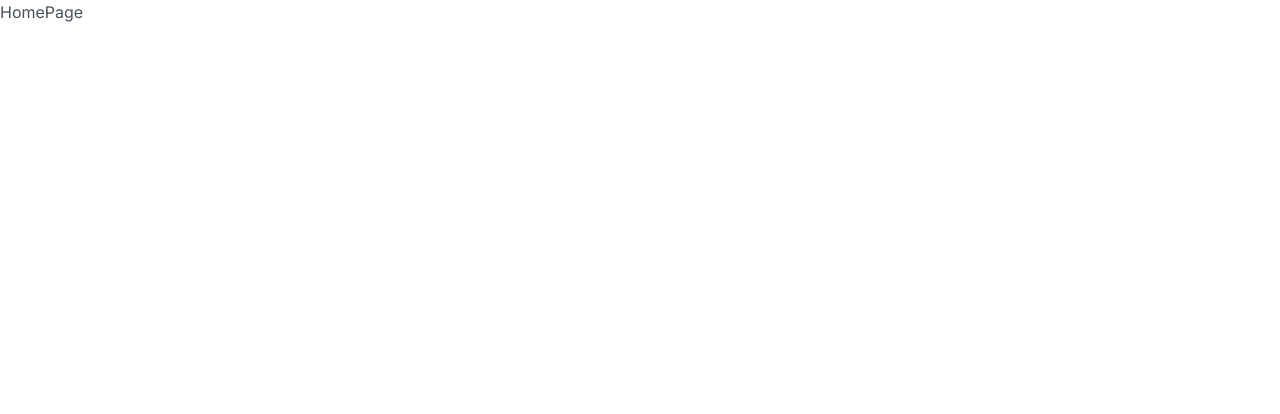
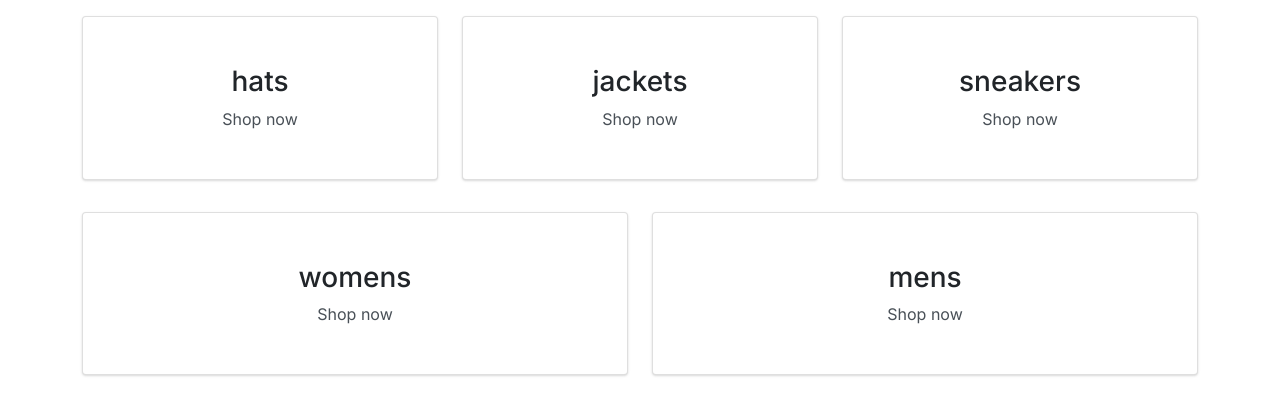
Before and after one commit to ashez2000/crwn, a React (Vite) app: page / in a window 1280 px wide. Shown: the top 414 px of the page. Built offline with nearby package versions, Linux system fonts and the light colour scheme.

Commit message:
add category and directory components

```diff
--- a/src/App.jsx
+++ b/src/App.jsx
@@ -1,7 +1,7 @@
 import { Fragment } from 'react'
 import { Routes, Route } from 'react-router-dom'
 
-import HomePage from './pages/HomePage'
+import HomePage from './pages/home.page'
 
 const App = () => {
   return (
--- /dev/null
+++ b/src/components/category-item/category-item.component.jsx
@@ -0,0 +1,10 @@
+const CategoryItem = ({ category }) => {
+  return (
+    <div className="card w-100 d-flex flex-column justify-content-center align-items-center my-3 p-5">
+      <h3>{category.title}</h3>
+      <span>Shop now</span>
+    </div>
+  )
+}
+
+export default CategoryItem
--- /dev/null
+++ b/src/components/directory/directory.component.jsx
@@ -0,0 +1,30 @@
+import CategoryItem from '../category-item/category-item.component'
+import categories from '../../data/categories'
+
+const Directory = () => {
+  return (
+    <section>
+      <div className="row">
+        <div className="col-4">
+          <CategoryItem category={categories[0]} />
+        </div>
+        <div className="col-4">
+          <CategoryItem category={categories[1]} />
+        </div>
+        <div className="col-4">
+          <CategoryItem category={categories[2]} />
+        </div>
+      </div>
+      <div className="row">
+        <div className="col-6">
+          <CategoryItem category={categories[3]} />
+        </div>
+        <div className="col-6">
+          <CategoryItem category={categories[4]} />
+        </div>
+      </div>
+    </section>
+  )
+}
+
+export default Directory
--- /dev/null
+++ b/src/data/categories.json
@@ -0,0 +1,27 @@
+[
+  {
+    "id": 1,
+    "title": "hats",
+    "imageUrl": "https://i.ibb.co/cvpntL1/hats.png"
+  },
+  {
+    "id": 2,
+    "title": "jackets",
+    "imageUrl": "https://i.ibb.co/px2tCc3/jackets.png"
+  },
+  {
+    "id": 3,
+    "title": "sneakers",
+    "imageUrl": "https://i.ibb.co/0jqHpnp/sneakers.png"
+  },
+  {
+    "id": 4,
+    "title": "womens",
+    "imageUrl": "https://i.ibb.co/GCCdy8t/womens.png"
+  },
+  {
+    "id": 5,
+    "title": "mens",
+    "imageUrl": "https://i.ibb.co/R70vBrQ/men.png"
+  }
+]
--- a/src/pages/HomePage.jsx
+++ /dev/null
@@ -1,5 +0,0 @@
-const HomePage = () => {
-  return <div>HomePage</div>
-}
-
-export default HomePage
--- /dev/null
+++ b/src/pages/home.page.jsx
@@ -0,0 +1,11 @@
+import Directory from '../components/directory/directory.component'
+
+const HomePage = () => {
+  return (
+    <div className="container">
+      <Directory />
+    </div>
+  )
+}
+
+export default HomePage
```
